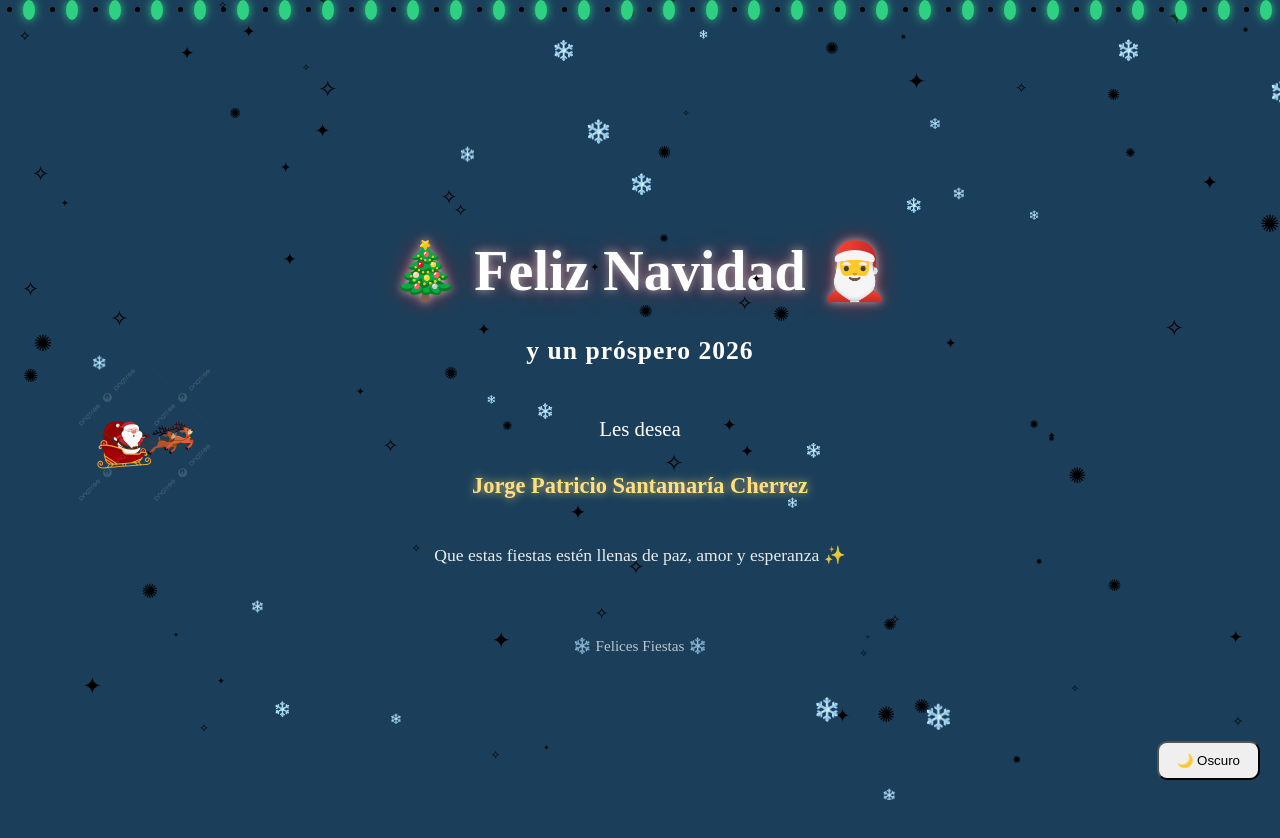
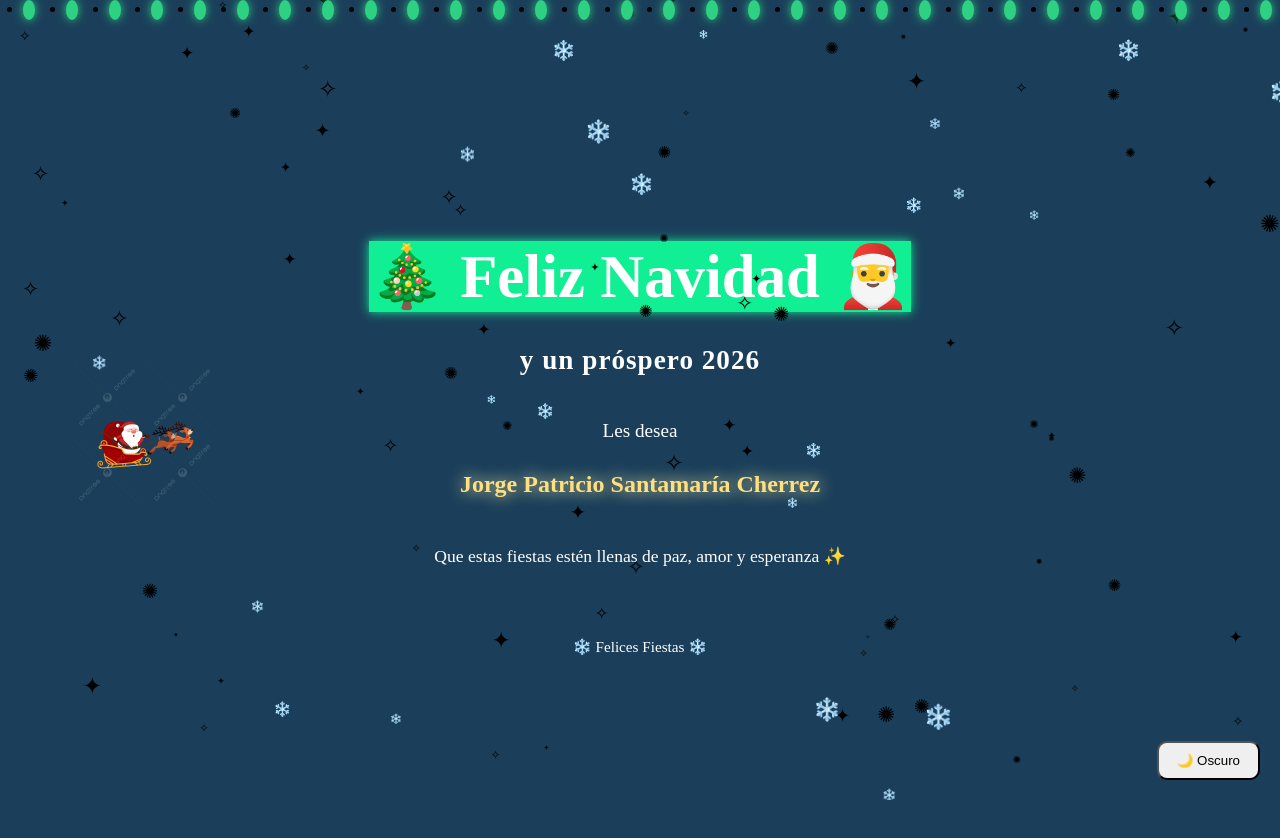
Before and after one commit to Patogol35/Navidad, a React (Vite) app: page / in a window 1280 px wide. Shown: the top 838 px of the page. Built offline with nearby package versions, Linux system fonts and the light colour scheme; no server answers.

Commit message:
Update Home.css

```diff
--- a/src/pages/Home.css
+++ b/src/pages/Home.css
@@ -7,51 +7,81 @@
   text-align: center;
   color: white;
   padding: 20px;
-  z-index: 1;
+  z-index: 5; /* 🔥 texto por encima */
 }
 
-/* 🎄 TÍTULO PRINCIPAL */
+/* 🎄 TÍTULO */
 .title {
-  font-size: 3.5rem;
+  font-size: 3.8rem;
   font-weight: bold;
   margin-bottom: 10px;
-  text-shadow:
-    0 0 10px rgba(255,255,255,0.6),
-    0 0 25px rgba(255,0,0,0.5);
+}
+
+.glow {
+  animation: glow 3s ease-in-out infinite;
+}
+
+@keyframes glow {
+  0%, 100% {
+    text-shadow: 0 0 10px #fff, 0 0 25px #ff3c3c;
+  }
+  50% {
+    text-shadow: 0 0 20px #fff, 0 0 40px #ff8c00;
+  }
 }
 
 /* ✨ SUBTÍTULO */
 .subtitle {
-  font-size: 1.6rem;
-  margin-bottom: 30px;
+  font-size: 1.7rem;
+  margin-bottom: 25px;
   letter-spacing: 1px;
 }
 
-/* 👤 MENSAJE */
+/* 🧍 TEXTO */
 .message {
-  font-size: 1.3rem;
-  margin-bottom: 10px;
+  font-size: 1.2rem;
+  margin-bottom: 5px;
 }
 
+/* 🌟 NOMBRE */
 .name {
+  font-size: 1.5rem;
   font-weight: bold;
-  font-size: 1.4rem;
   color: #ffdf7e;
-  text-shadow: 0 0 10px rgba(255, 223, 126, 0.8);
 }
 
-/* ❤️ BENDICIÓN */
+.shine {
+  animation: shine 4s linear infinite;
+}
+
+@keyframes shine {
+  0% { text-shadow: 0 0 5px #ffdf7e; }
+  50% { text-shadow: 0 0 20px #fff3b0; }
+  100% { text-shadow: 0 0 5px #ffdf7e; }
+}
+
+/* ❤️ MENSAJE FINAL */
 .blessing {
   font-size: 1.1rem;
   max-width: 600px;
+  margin-top: 20px;
   line-height: 1.6;
-  margin-top: 20px;
-  opacity: 0.9;
+  opacity: 0.95;
+}
+
+/* ⏳ APARICIÓN SUAVE */
+.fade {
+  animation: fadeIn 2s ease forwards;
+}
+
+@keyframes fadeIn {
+  from { opacity: 0; transform: translateY(15px); }
+  to { opacity: 1; transform: translateY(0); }
 }
 
 /* ❄️ FOOTER */
 .footer {
   margin-top: 50px;
+  font-size: 0.95rem;
   opacity: 0.7;
-  font-size: 0.95rem;
-}
+  }
```
